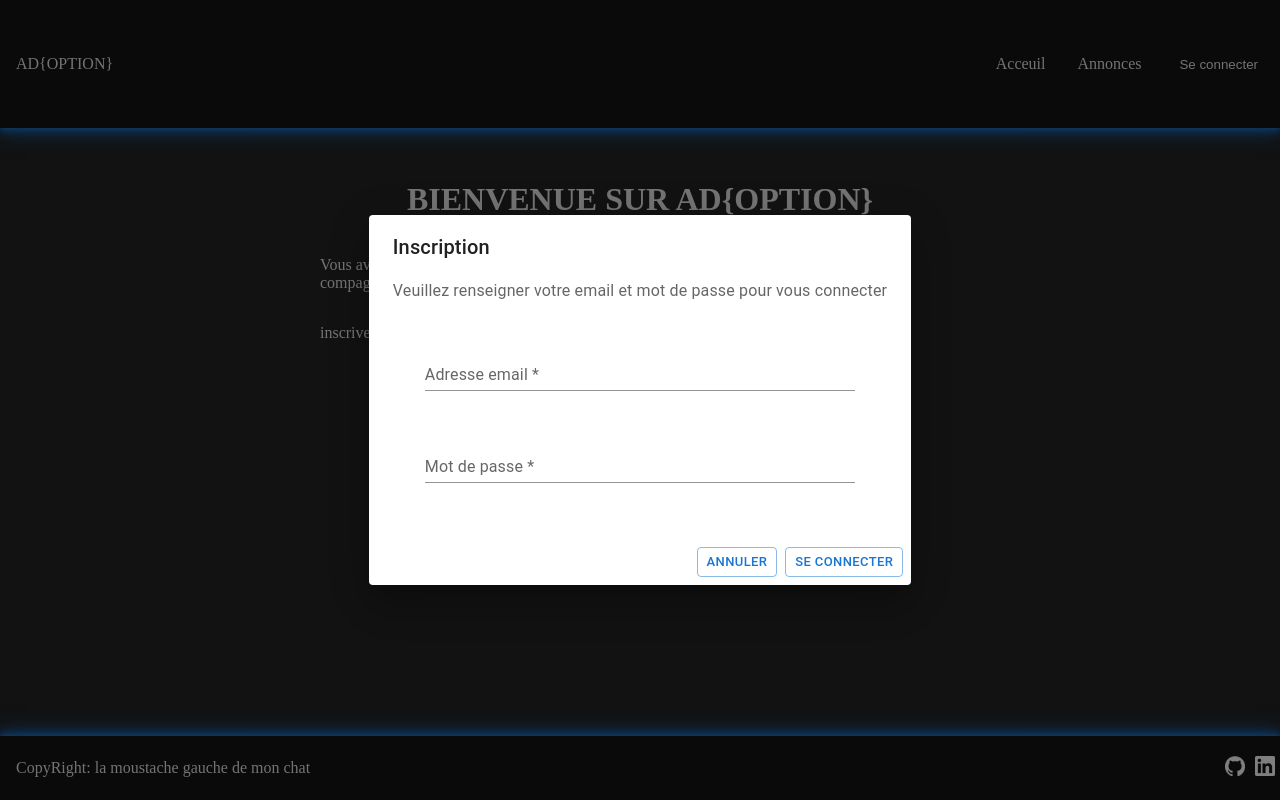
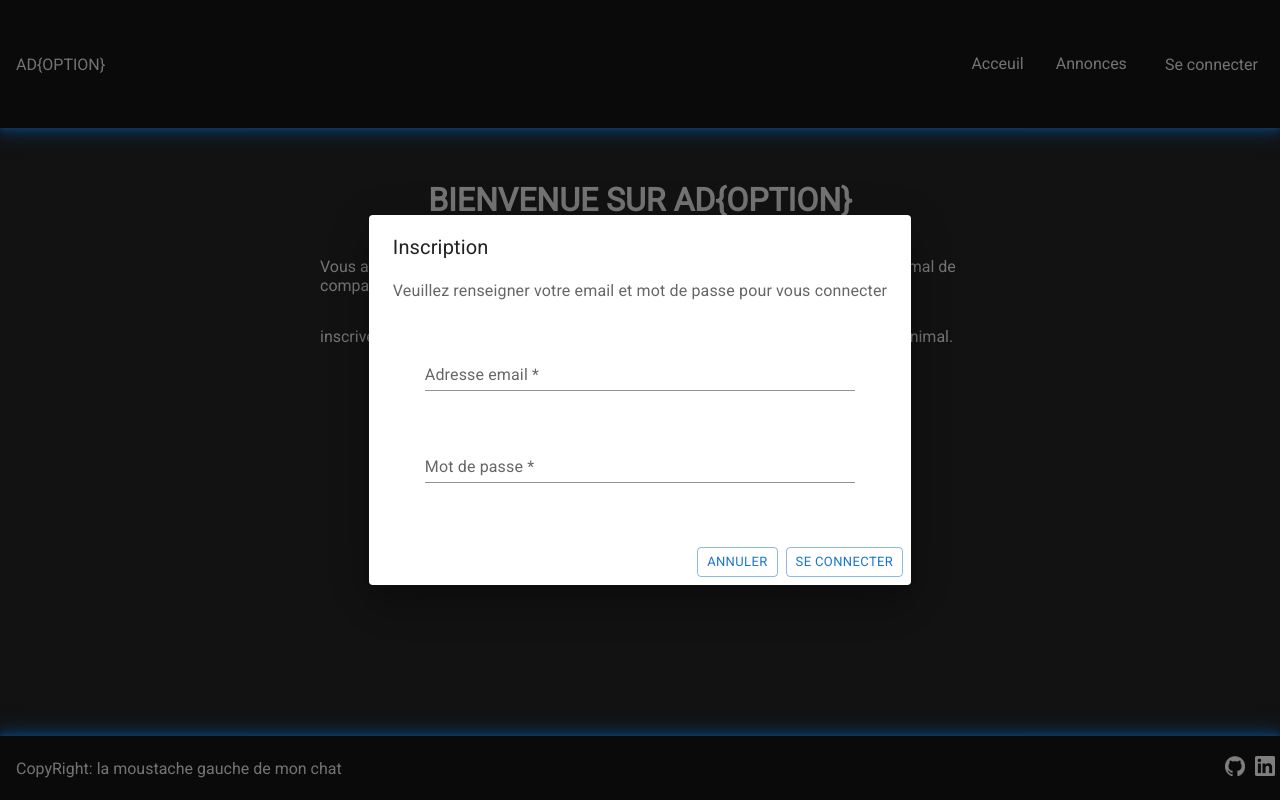
Before and after one commit to Alaaric/checkpoint4, a React (Vite) app in the folder frontend/: page / in a window 1280 px wide. Both pictures are taken after a click on the button "Se connecter". Built offline with nearby package versions, Linux system fonts and the light colour scheme.

Commit message:
fix card height, space disconnect button and other css changes

```diff
--- a/frontend/src/Components/AdCard.jsx
+++ b/frontend/src/Components/AdCard.jsx
@@ -26,7 +26,11 @@ export default function AdCard({ ad, setUserAds }) {
         <Typography gutterBottom variant="h5" component="div">
           Age: {ad.age} {ad.age <= 1 ? "an" : "ans"}
         </Typography>
-        <Typography variant="body2" color="text.secondary">
+        <Typography
+          variant="body2"
+          color="text.secondary"
+          style={{ minHeight: 180, maxHeight: 180, overflowY: "auto" }}
+        >
           {ad.description}
         </Typography>
       </CardContent>
--- a/frontend/src/Components/Disconnect.jsx
+++ b/frontend/src/Components/Disconnect.jsx
@@ -5,7 +5,7 @@ import DialogContent from "@mui/material/DialogContent";
 import DialogTitle from "@mui/material/DialogTitle";
 import userContext from "../contexts/userContext";
 
-export default function Disconnect() {
+export default function Disconnect({ handleDisplayMenu }) {
   const [open, setOpen] = useState(false);
   const { setUser } = useContext(userContext);
 
@@ -15,6 +15,7 @@ export default function Disconnect() {
 
   const handleClose = () => {
     setOpen(false);
+    handleDisplayMenu();
   };
   const submit = () => {
     setUser(null);
@@ -22,10 +23,8 @@ export default function Disconnect() {
   };
 
   return (
-    <div>
-      <button variant="outlined" onClick={handleClickOpen}>
-        Se déconnecter
-      </button>
+    <div className="connection">
+      <button onClick={handleClickOpen}>Se déconnecter</button>
       <Dialog open={open} onClose={handleClose}>
         <DialogTitle>Voulez-vous vraiment vous déconnecter?</DialogTitle>
         <DialogContent>
@@ -34,6 +33,7 @@ export default function Disconnect() {
             variant="outlined"
             type="submit"
             onClick={submit}
+            style={{ marginRight: 10 }}
           >
             Oui
           </Button>
--- a/frontend/src/Components/Login.jsx
+++ b/frontend/src/Components/Login.jsx
@@ -10,7 +10,7 @@ import DialogTitle from "@mui/material/DialogTitle";
 import axios from "axios";
 import userContext from "../contexts/userContext";
 
-export default function Login() {
+export default function Login({ handleDisplayMenu }) {
   const [email, setEmail] = useState();
   const [password, setPassword] = useState();
   const [open, setOpen] = useState(false);
@@ -23,6 +23,7 @@ export default function Login() {
 
   const handleClose = () => {
     setOpen(false);
+    handleDisplayMenu();
   };
   const submit = () => {
     axios
@@ -43,10 +44,8 @@ export default function Login() {
   };
 
   return (
-    <div>
-      <button variant="outlined" onClick={handleClickOpen}>
-        Se connecter
-      </button>
+    <div className="connection">
+      <button onClick={handleClickOpen}>Se connecter</button>
       <Dialog open={open} onClose={handleClose}>
         <DialogTitle>Inscription</DialogTitle>
         <DialogContent>
@@ -62,6 +61,7 @@ export default function Login() {
               type="email"
               fullWidth
               variant="standard"
+              autoComplete="username"
               onChange={(e) => setEmail(e.target.value)}
             />
             <TextField
@@ -72,6 +72,7 @@ export default function Login() {
               type="password"
               fullWidth
               variant="standard"
+              autoComplete="current-password"
               onChange={(e) => setPassword(e.target.value)}
             />
           </form>
--- a/frontend/src/Components/NavBar.jsx
+++ b/frontend/src/Components/NavBar.jsx
@@ -1,46 +1,63 @@
 import { Link } from "react-router-dom";
 import Login from "./Login";
-import { useContext } from "react";
+import { useContext, useState } from "react";
 import userContext from "../contexts/userContext";
 import Disconnect from "./Disconnect";
 
 export default function () {
   const { user } = useContext(userContext);
+  const [displayMenu, setDisplayMenu] = useState(false);
+
+  const handleDisplayMenu = () => {
+    setDisplayMenu(!displayMenu);
+  };
 
   return (
     <header>
       <div className="logo">AD{"{OPTION}"}</div>
       <nav className="navbar">
         <label>
-          <input type="checkbox" />
+          <input
+            type="checkbox"
+            onChange={handleDisplayMenu}
+            checked={displayMenu}
+          />
           <span className="menu">
             {" "}
             <span className="hamburger"></span>{" "}
           </span>
           <ul>
             <li>
-              <Link to="/">Acceuil</Link>
+              <Link to="/" onClick={handleDisplayMenu}>
+                Acceuil
+              </Link>
             </li>
             <li>
-              <Link to="/ads">Annonces</Link>
+              <Link to="/ads" onClick={handleDisplayMenu}>
+                Annonces
+              </Link>
             </li>
             {user && (
               <li>
-                <Link to="/postads">Poster une annonce</Link>
+                <Link to="/postads" onClick={handleDisplayMenu}>
+                  Poster une annonce
+                </Link>
               </li>
             )}
             {user ? (
               <>
                 <li>
-                  <Link to="/account">Mon compte</Link>
+                  <Link to="/account" onClick={handleDisplayMenu}>
+                    Mon compte
+                  </Link>
                 </li>
                 <li>
-                  <Disconnect />
+                  <Disconnect handleDisplayMenu={handleDisplayMenu} />
                 </li>
               </>
             ) : (
               <li>
-                <Login />
+                <Login handleDisplayMenu={handleDisplayMenu} />
               </li>
             )}
           </ul>
--- a/frontend/src/Components/Profil.jsx
+++ b/frontend/src/Components/Profil.jsx
@@ -64,6 +64,7 @@ export default function Profil() {
             <input
               type="email"
               name="email"
+              autoComplete="username"
               placeholder={user && user.email}
               onChange={update}
             />
@@ -73,6 +74,7 @@ export default function Profil() {
             <input
               type="password"
               name="password"
+              autoComplete="current-password"
               onChange={(e) => setNewPassword(e.target.value)}
             />
           </label>
--- a/frontend/src/Components/UpdateAd.jsx
+++ b/frontend/src/Components/UpdateAd.jsx
@@ -74,7 +74,6 @@ export default function UpdateAd({ ad, setUserAds }) {
           .catch((err) => console.error(err));
       }, 200);
     } else {
-      console.log("test2");
       axios
         .put(
           `${import.meta.env.VITE_BACKEND_URL}/ads/${ad.id}`,
--- a/frontend/src/Pages/Home.jsx
+++ b/frontend/src/Pages/Home.jsx
@@ -14,7 +14,7 @@ export default function Home() {
       </p>
       <p>
         inscrivez vous et trouvez de ce pas une personne qui pourra prendre soin
-        de votre animal
+        de votre animal.
       </p>
       {!user && <Register />}
     </div>
--- a/frontend/src/Pages/PostAd.jsx
+++ b/frontend/src/Pages/PostAd.jsx
@@ -2,6 +2,7 @@ import axios from "axios";
 import { useContext, useRef, useState } from "react";
 import userContext from "../contexts/userContext";
 import Button from "@mui/material/Button";
+import { useNavigate } from "react-router-dom";
 
 export default function PostAd() {
   const [name, setName] = useState();
@@ -9,6 +10,7 @@ export default function PostAd() {
   const [infos, setInfos] = useState();
   const inputRef = useRef();
   const { user } = useContext(userContext);
+  const navigate = useNavigate();
 
   const submit = (e) => {
     e.preventDefault();
@@ -49,6 +51,9 @@ export default function PostAd() {
           .catch((err) => console.error(err))
       )
       .catch((err) => console.error(err));
+    setTimeout(() => {
+      navigate("/ads");
+    }, 200);
   };
 
   return (
--- a/frontend/src/scss/_App.scss
+++ b/frontend/src/scss/_App.scss
@@ -1,6 +1,8 @@
 @import "./Variables";
+@import url("https://fonts.googleapis.com/css2?family=Roboto:wght@100;400&display=swap");
 * {
   box-sizing: border-box;
+  font-family: "Roboto", sans-serif;
 }
 #root,
 body {
--- a/frontend/src/scss/_NavBar.scss
+++ b/frontend/src/scss/_NavBar.scss
@@ -47,8 +47,21 @@ header {
     }
   }
 }
+.connection {
+  button {
+    font-size: 1rem;
+    cursor: pointer;
+  }
+}
 
 @media screen and (max-width: 760px) {
+  .connection {
+    button {
+      font-size: 1.5rem;
+      cursor: pointer;
+    }
+  }
+
   header {
     .navbar {
       label {
@@ -151,7 +164,6 @@ header {
           border-radius: 20px;
         }
         a:hover {
-          animation-name: example;
           animation-duration: 0.25s;
           border-left: 8px solid $primary-text-color;
           box-shadow: 0 14px 28px $neon-color, 0 10px 10px $neon-color;
@@ -160,18 +172,3 @@ header {
     }
   }
 }
-
-@keyframes example {
-  0% {
-    border-left: 2px solid #ffffff;
-  }
-  25% {
-    border-left: 3px solid #ffe6e6;
-  }
-  50% {
-    border-left: 4px solid #ff8080;
-  }
-  100% {
-    border-left: 5px solid #ff0000;
-  }
-}
```
